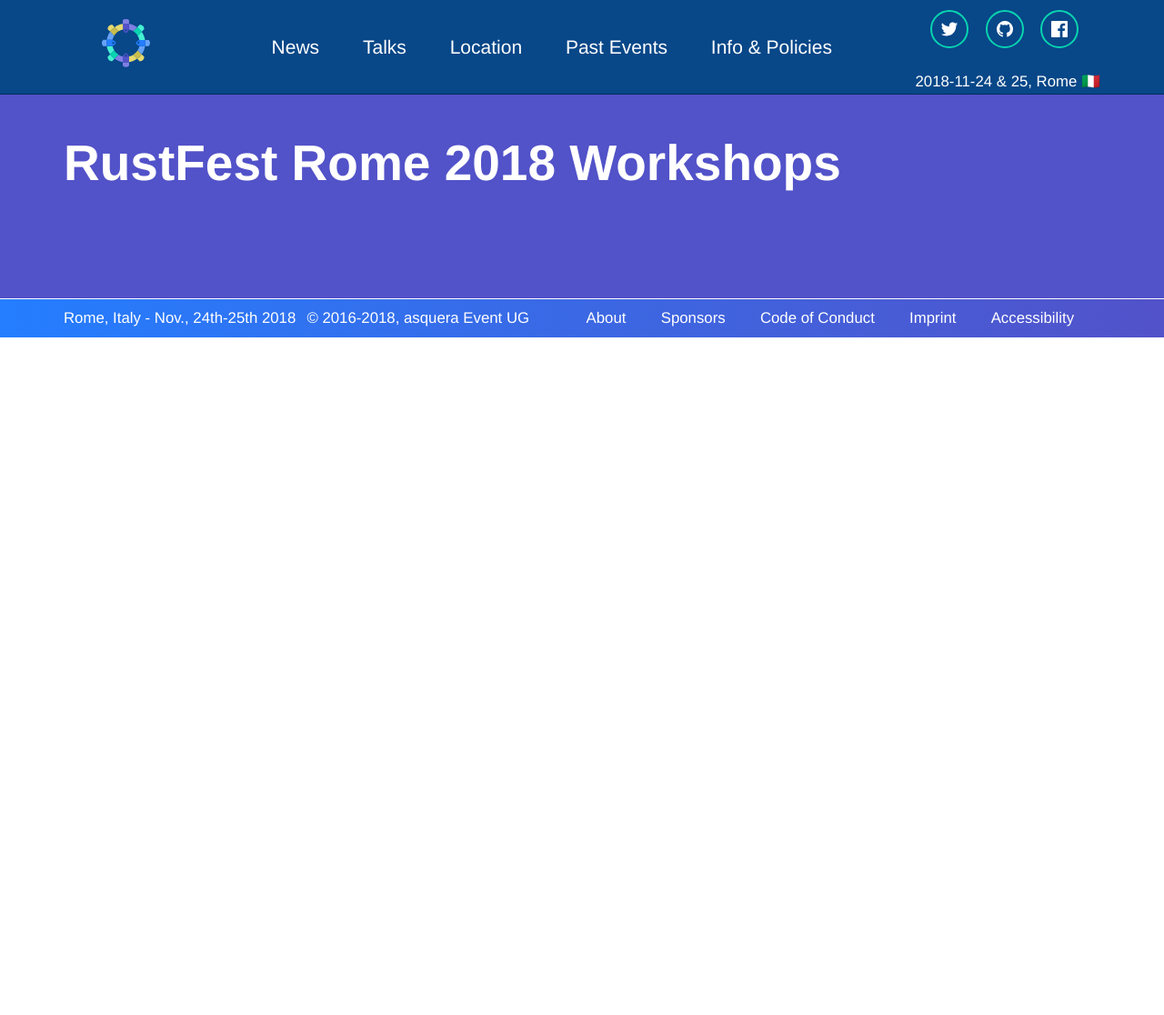
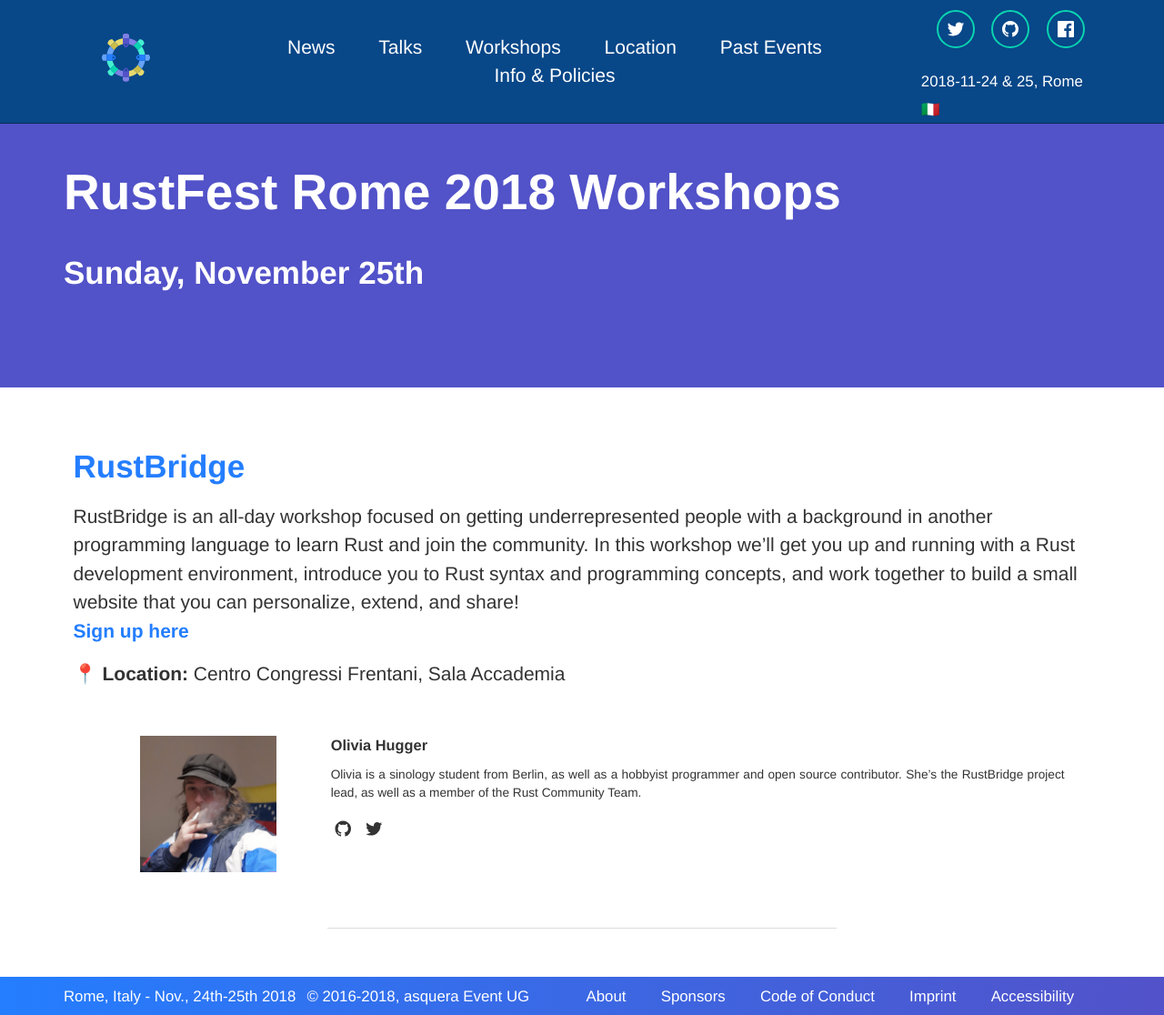
Before and after one commit to RustFestEU/rome.rustfest.eu, a Jekyll site: the page built from workshops.html, in a window 1280 px wide. Shown: the whole page at 91% size. Built offline with Jekyll 4.4.1, drawn with Linux system fonts in a browser that asks for light colours; nearby versions of some CDN libraries; before the commit the page ends 900 px from its top, so only the background shows below that.

Commit message:
Add RustBridge workshop (#32)
* Add RustBridge workshop

```diff
--- a/_data/header_menu.yml
+++ b/_data/header_menu.yml
@@ -2,6 +2,8 @@
   link: https://blog.rustfest.eu/
 - title: Talks
   link: /talks/
+- title: Workshops
+  link: /workshops/
 - title: Location
   link: /location/
 - title: Past Events
--- a/_data/speakers.yml
+++ b/_data/speakers.yml
@@ -44,3 +44,16 @@
       link: https://twitter.com/_lbaillie
   desc: |
     Lee Baillie herds Rubies and wrangles JavaScripts (occasionally also tending to the Rust garden) at Tilde in Portland, OR, mainly in the context of building Skylight, a Rails performance profiler. In their spare time, they enjoy hanging out with their dog JPEG, exploring the beautiful outdoors of the PNW, and lifting heavy things only to put them down again.
+
+# Workshops
+
+olivia:
+  name: Olivia Hugger
+  thumbnailUrl: olivia.jpg
+  links:
+    - icon: github
+      link: https://github.com/oe
+    - icon: twitter
+      link: https://twitter.com/dog_awoo
+  desc: |
+    Olivia is a sinology student from Berlin, as well as a hobbyist programmer and open source contributor. She's the RustBridge project lead, as well as a member of the Rust Community Team.
--- a/_layouts/meta-twitter-card-generator.html
+++ b/_layouts/meta-twitter-card-generator.html
@@ -184,6 +184,7 @@
   ["nick.jpg","name", "@twitter", "title"],
   ["aturon.jpg","Aaron Turon", "@aaron_turon", "Keynote Presentation — TBA"],
   ["irr.png","Increasing Rust's Reach", "#RustReach", "Project Highlight — Ashley Williams · Alan Kavishe · Lee Baillie"],
+  ["olivia.jpg","RustBridge Workshop", "@dog_awoo", "with Olivia Hugger"],
 ];
 var card = document.querySelector('.card:last-of-type');
 
--- /dev/null
+++ b/_sessions/rustbridge.md
@@ -0,0 +1,25 @@
+---
+layout: session
+permalink: /sessions/:name
+type: workshop
+display_first: true
+
+speakers:
+- olivia
+
+title: RustBridge
+desc: >
+  RustBridge is an all-day workshop focused on getting underrepresented people with a background in another programming language to learn Rust and join the community. In this workshop we’ll get you up and running with a Rust development environment, introduce you to Rust syntax and programming concepts, and work together to build a small website that you can personalize, extend, and share!
+
+  <br>
+
+  [**Sign up here**](https://airtable.com/shr90tp1ax1yJk8aN)
+
+socialTwitterCardType: summary_large_image
+socialImageSrc: /assets/social/rustbridge.png
+description: RustBridge is an all-day workshop focused on getting underrepresented people with a background in another programming language to learn Rust and join the community.
+
+day: sunday
+room: Centro Congressi Frentani, Sala Accademia
+public: true
+---
--- a/workshops.html
+++ b/workshops.html
@@ -7,5 +7,62 @@
 <div class="popout">
   <section>
       <h1>RustFest Rome 2018 Workshops</h1>
+      <h2>Sunday, November 25th</h2>
   </section>
 </div>
+
+<div>
+  <section>
+    <ul class="talks">
+      {% assign talks_data = site.sessions | where: "type", "workshop" | sort: "display_first" | reverse %}
+      {% for talk in talks_data %}
+        {% if talk.public %}
+          <li>
+            <h2 class="title" id="{{talk.title | slugify}}">{% if talk.special %}<span class="badge badge-{{talk.special}}">{{talk.special}}</span>{% endif %}
+              <a href="/sessions/{{talk.slug}}">{{ talk.title }}</a>
+            </h2>
+            <div class="wrap">
+              {% for spk in talk.speakers %}
+                {% assign speaker = site.data.speakers[spk] %}
+
+                  <div id="{{speaker.name | slugify }}" class="speaker">
+                    <div class="portrait">
+                      {% if speaker.thumbnailUrl %}
+                      <img src="{{site.event.assets | default: "/assets/"}}speakers/{{speaker.thumbnailUrl}}" />
+                      {% else %}
+                      <img src="/assets/speakers/no-photo.jpg" />
+                      {% endif %}
+                    </div>
+                    <div class="desc">
+                      <h3 class="name">{{speaker.name}}</h3>
+                      {{speaker.desc | markdownify }}
+
+                      <ul class="links">
+                        {% for link in speaker.links %}
+                          <li><a href="{{link.link}}" target="_blank" title="{{link.title}}">{% include icons/{{link.icon}}.svg %}</a></li>
+                        {% endfor %}
+                      </ul>
+                    </div>
+                  </div>
+                {% endfor %}
+              <div class="abstract">
+                {{talk.desc | markdownify}}
+
+                {% if talk.room %}
+                  <div class="room">
+                    <b>📍 Location:</b>
+                    {% if talk.roomUrl %}
+                      <a href="{{talk.roomUrl}}">{{talk.room}}</a>
+                    {% else %}
+                      {{talk.room}}
+                    {% endif %}
+                  </div>
+                {% endif %}
+              </div>
+            </div>
+          </li>
+        {% endif %}
+      {% endfor %}
+    </ul>
+  </section>
+  </div>
```
Also changed, not shown: assets/rome/speakers/olivia.jpg (added), assets/social/rustbridge.png (added).
